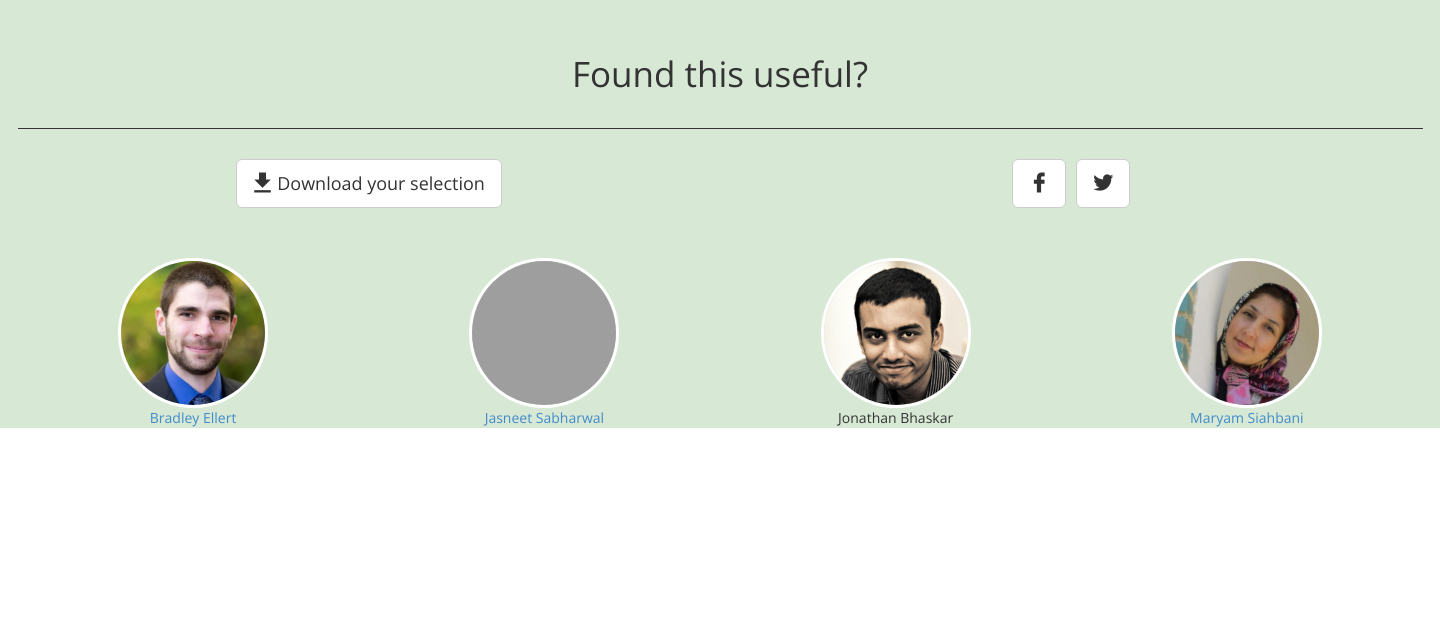
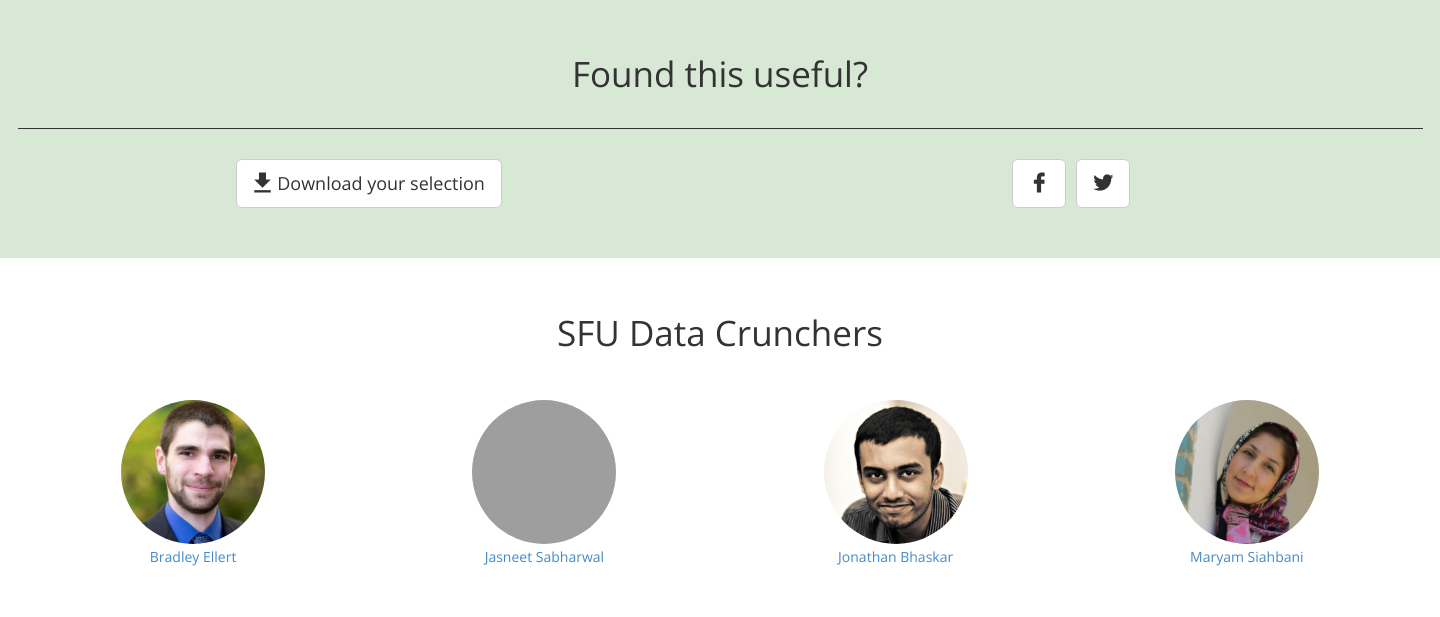
Before and after one commit to KonceptGeek/sfu-data-crunchers, a Django app: template YouthEmployment/templates/index.html in a window 1440 px wide. Shown: the part 1358-1975 px from the top of the page. Before the commit the page ends 1786 px from the top, so only its background shows below. Run offline with Django 3.2, Linux system fonts and the light colour scheme; the template is opened without the code that fills it, so the values that code supplies are empty; some libraries are stand-ins or nearby versions; grey boxes are pictures that could not be loaded.

Commit message:
added authors

```diff
--- a/YouthEmployment/templates/assets/css/youthemployment.css
+++ b/YouthEmployment/templates/assets/css/youthemployment.css
@@ -43,6 +43,16 @@ h2 {
     padding: 30px 0 50px 0;
 }
 
+.tagline-footer {
+    text-align: center;
+}
+
+.tagline-footer .lead {
+    font-size: 35px;
+    font-weight: 300;
+    margin-bottom: 40px;
+}
+
 .padding-70 {
     padding: 70px 0;
 }
@@ -60,8 +70,16 @@ h2 {
     margin-top: 50px;
 }
 
+.m-bottom-50 {
+    margin-bottom: 50px;
+}
+
 .button-link {
     margin-left: 10px;
+}
+
+.authors {
+    text-align: center;
 }
 /*For charts*/
 
--- a/YouthEmployment/templates/index.html
+++ b/YouthEmployment/templates/index.html
@@ -361,33 +361,40 @@
                     <a class="btn btn-lg btn-default" href="http://www.facebook.com/sharer.php?u=http://sfu-data-crunchers.herokuapp.com" target="_blank"><i class="flaticon-facebook55"></i></a><a class="btn btn-lg btn-default button-link" href="http://twitter.com/share?url=http://sfu-data-crunchers.herokuapp.com" target="_blank"><i class="flaticon-twitter1"></i></a>
                 </div>
             </div>
-            <div class="row">
+
+        </div>
+
+    </div>
+    <div class="container-fluid">
+        <div class="row tagline-footer m-top-50">
+            <p class="lead">SFU Data Crunchers</p>
+        </div>
+        <div class="row m-bottom-50">
             <div class="col-md-3">
                 <div class="authors">
                     <img src="{% static 'img/brad.jpg' %}" class="img-circle imgportrait" height="150" width="150">
-                        <div class="author-name"><a href="http://ca.linkedin.com/in/bellert/">Bradley Ellert</a></div>
+                    <div class="author-name"><a href="http://ca.linkedin.com/in/bellert/" target="_blank">Bradley Ellert</a></div>
                 </div>
             </div>
             <div class="col-md-3">
                 <div class="authors">
                     <img src="{% static 'img/jasneet.png' %}" class="img-circle imgportrait" height="150" width="150">
-                        <div class="author-name"><a href="http://jasneet.me">Jasneet Sabharwal</a></div>
+                    <div class="author-name"><a href="http://jasneet.me" target="_blank">Jasneet Sabharwal</a></div>
                 </div>
             </div>
             <div class="col-md-3">
                 <div class="authors">
                     <img src="{% static 'img/jonathan.jpg' %}" class="img-circle imgportrait" height="150" width="150">
-                        <div class="author-name">Jonathan Bhaskar</div>
+                    <div class="author-name"><a href="https://ca.linkedin.com/in/jonathanbhaskar" target="_blank">Jonathan Bhaskar</a></div>
                 </div>
             </div>
             <div class="col-md-3">
                 <div class="authors">
                     <img src="{% static 'img/maryam.jpg' %}" class="img-circle imgportrait" height="150" width="150">
-                        <div class="author-name"><a hred="http://www.cs.sfu.ca/~msiahban/personal">Maryam Siahbani</a></div>
+                    <div class="author-name"><a hred="http://www.cs.sfu.ca/~msiahban/personal" target="_blank">Maryam Siahbani</a></div>
                 </div>
             </div>
 
-            </div>
         </div>
     </div>
 </body>
```
Lines whose indentation alone changed are shown as unchanged.
